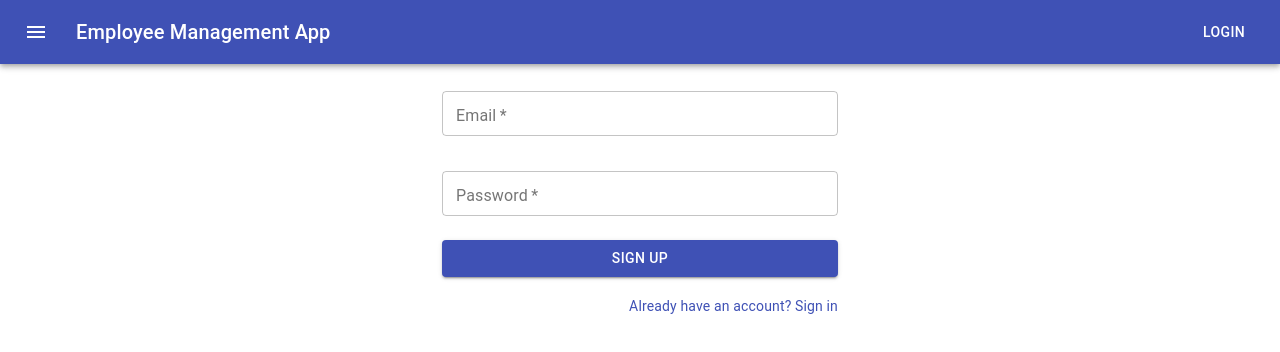
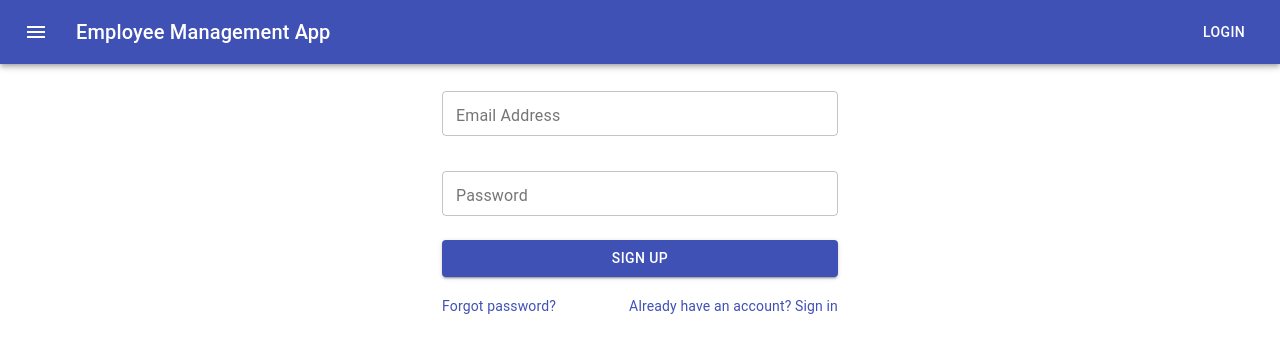
Before and after one commit to Vijay-001/Empoyee_Management_App, a React (Create React App) app: page /signup in a window 1280 px wide. Shown: the top 352 px of the page. Built offline with nearby package versions, Linux system fonts and the light colour scheme.

Commit message:
modify formik with yup validations

```diff
--- a/src/Component/AdminLogin.tsx
+++ b/src/Component/AdminLogin.tsx
@@ -8,13 +8,185 @@ import { IUser, LoginUser } from '../Reducer/userReducer';
 import { useDispatch } from 'react-redux';
 import { useAppSelector } from '../Reducer/reducerHooks';
 import { Redirect } from 'react-router-dom';
-import { Formik, FormikHelpers, FormikProps, Form, Field } from "formik";
-import { FormTextField } from "./FormTextField";
-import * as yup from "yup";
+import { FormikProps, withFormik } from "formik";
+import * as Yup from "yup";
+import { TextField } from '@material-ui/core';
 
 
 
 
+interface FormValues {
+    email: string;
+    password: string;
+}
+
+interface OtherProps {
+    title?: string;
+    userInfo: IUser
+}
+
+interface MyFormProps {
+    initialEmail?: string;
+    initialPassword?: string;
+    userInfo: IUser
+}
+
+
+
+
+const AdminLoginForm = (props: OtherProps & FormikProps<FormValues>) => {
+
+    const {
+        values,
+        errors,
+        touched,
+        handleChange,
+        handleBlur,
+        handleSubmit,
+        isSubmitting,
+        userInfo
+    } = props;
+
+
+    const [userInfoState, setUserInfoState] = useState(userInfo);
+
+    const dispatch = useDispatch();
+
+
+    const onChangesValues = (fieldName: string, value: string) => {
+        setUserInfoState({
+            ...userInfoState,
+            [fieldName]: value
+        })
+    }
+
+    const CheckLogindetails = (e: React.FormEvent<HTMLFormElement>) => {
+        e.preventDefault();
+        handleSubmit();
+        dispatch(LoginUser(userInfoState));
+
+     }
+
+    // getting data from  reducer custom hooks
+
+    const { data } = useAppSelector((state) => state.users.users);
+    if (data[0] && typeof userInfoState !== 'undefined' && userInfoState !== null) {
+        return <Redirect to='/ViewEmployeeDetails' />
+    }
+
+
+
+    return (
+        <form onSubmit={CheckLogindetails}>
+            <Container component="main" maxWidth="xs">
+                <CssBaseline />
+                <p></p>
+                <p></p>
+                <p></p>
+                <p></p>
+                <Grid container spacing={2}>
+                    <Grid item xs={12}>
+                        <TextField
+                            variant="outlined"
+                            name="email"
+                            label="Email Address"
+                            size="small"
+                            margin="normal"
+                            onKeyUp={(event: any) => { onChangesValues('email', event.target.value) }}
+                            onBlur={handleBlur}
+                            value={values?.email}
+                            error={Boolean(touched.email && errors.email)}
+                            helperText={touched.email && errors.email}
+                            onChange={handleChange}
+                            fullWidth
+                        />
+                    </Grid>
+
+                    <Grid item xs={12}>
+                        <TextField
+                            variant="outlined"
+                            name="password"
+                            label="Password"
+                            margin="normal"
+                            size="small"
+                            onKeyUp={(event: any) => { onChangesValues('password', event.target.value) }}
+                            onChange={handleChange}
+                            onBlur={handleBlur}
+                            value={values?.password}
+                            error={Boolean(touched.password && errors.password)}
+                            helperText={touched.password && errors.password}
+                            fullWidth
+                        />
+                    </Grid>
+                </Grid>
+                <p></p>
+                <p></p>
+                <p></p>
+                <p></p>
+                <Button
+                    type="submit"
+                    fullWidth
+                    variant="contained"
+                    color="primary"
+                    disabled={
+                        isSubmitting ||
+                        !!(errors.email && touched.email) ||
+                        !!(errors.password && touched.password)
+                    }
+                >
+                    Sign In
+               </Button>
+                <p></p>
+                <p></p>
+                <Grid container>
+                    <Grid item xs>
+                        <Link href="#" variant="body2">
+                            Forgot password?
+              </Link>
+                    </Grid>
+                    <p></p>
+                    <p></p>
+                    <Grid item>
+                        <Link href="/signup" variant="body2">
+                            {"Don't have an account? Sign Up"}
+                        </Link>
+                    </Grid>
+                </Grid>
+            </Container>
+        </form>
+
+      )
+ }
+
+
+const AdminLogin = withFormik<MyFormProps, FormValues>({
+
+    mapPropsToValues: props => ({
+        email: props.initialEmail || "",
+        password: props.initialPassword || ""
+    }),
+
+    validationSchema: Yup.object().shape({
+        email: Yup.string().email("Email not valid").required("Email is required"),
+        password: Yup.string().required("Password is required")
+    }),
+
+    handleSubmit(
+        { email, password }: FormValues,
+        { props, setSubmitting, setErrors }
+    ) {
+        setSubmitting(false);
+        console.log(email, password);
+    }
+
+})(AdminLoginForm);
+
+export default AdminLogin;
+
+
+
+
+/*
 interface loginData {
 
     userInfo: IUser
@@ -150,5 +322,5 @@ const AdminLogin: React.FC<loginData> = props => {
          )
 }
 
-
-export default AdminLogin;
+*/
+/*export default AdminLogin; */
--- a/src/Component/FormTextField.tsx
+++ /dev/null
@@ -1,28 +0,0 @@
-import React from 'react'
-import { FieldProps, getIn } from 'formik'
-import { TextFieldProps, TextField } from '@material-ui/core'
-
-
-
-export const FormTextField: React.FC<FieldProps & TextFieldProps> = props => {
-
-    const isTouched = getIn(props.form.touched, props.field.name)
-    const errorMessage = getIn(props.form.errors, props.field.name)
-
-    const { error, helperText, field, form, ...rest } = props
-
-
-    return (
-        <TextField
-            variant="outlined"
-            margin="normal"
-            required
-            fullWidth
-            error={error ?? Boolean(isTouched && errorMessage)}
-            helperText={helperText ?? ((isTouched && errorMessage) ? errorMessage : undefined)}
-
-            {...rest}
-            {...field}
-        />
-    )
-}
--- a/src/Component/SignUp.tsx
+++ b/src/Component/SignUp.tsx
@@ -2,26 +2,15 @@ import React, { useState } from 'react';
 import Button from '@material-ui/core/Button';
 import CssBaseline from '@material-ui/core/CssBaseline';
 import Container from '@material-ui/core/Container';
-
-
 import Link from '@material-ui/core/Link';
 import Grid from '@material-ui/core/Grid';
 import { IUser, Signupdata } from '../Reducer/userReducer';
 import { useDispatch } from 'react-redux';
 import { useAppSelector } from '../Reducer/reducerHooks';
 import { Redirect } from 'react-router-dom';
-import { Formik, FormikHelpers, FormikProps, Form, Field } from "formik";
-import { FormTextField } from "./FormTextField";
-import * as yup from "yup";
-
-
-
-
-
-  interface IProps {
-
-         userInfo : IUser
-     }
+import {  FormikProps, withFormik } from "formik";
+import * as Yup from "yup";
+import { TextField } from '@material-ui/core';
 
 
 
@@ -30,18 +19,33 @@ interface FormValues {
     password: string;
 }
 
+interface OtherProps {
+    title?: string;
+    userInfo: IUser
+}
 
-// the Formik component supports yup validation out-of-the-box via the `validationSchema` prop
-const validationSchema = yup.object().shape({
-    email: yup.string().required("Required"),
-    password: yup.string().required("Required")
-});
+interface MyFormProps {
+    initialEmail?: string;
+    initialPassword?: string;
+    userInfo: IUser
+}
 
 
-const SignUp: React.FC <IProps> = props => {
+
+const SignUpForm = (props: OtherProps & FormikProps<FormValues>) => {
+
+    const {
+        values,
+        errors,
+        touched,
+        handleChange,
+        handleBlur,
+        isSubmitting,
+        handleSubmit,
+        userInfo
+    } = props;
 
 
-    const { userInfo } = props;
 
     const [userInfoState, setuserInfoState] = useState(userInfo);
 
@@ -55,14 +59,12 @@ const SignUp: React.FC <IProps> = props => {
         })
     }
 
-    const RegisteredEmployee = () => {
-        if (typeof userInfoState !== 'undefined' && userInfoState !== null) {
+    const RegisteredEmployee = (e: React.FormEvent<HTMLFormElement>) => {
+        e.preventDefault();
         dispatch(Signupdata(userInfoState));
-        } else {
-            alert("Invalid sign-up details")
+        handleSubmit();
+
     }
-      }
-
 
     // getting data from  reducer custom hooks
     const { data } = useAppSelector((state) => state.users.users);
@@ -70,58 +72,49 @@ const SignUp: React.FC <IProps> = props => {
         return <Redirect to='/adminlogin' />
     }
 
-
     return (
+        <form onSubmit={RegisteredEmployee}>
             <Container component="main" maxWidth="xs">
                 <CssBaseline />
                 <p></p>
                 <p></p>
                 <p></p>
                 <p></p>
-                <p></p>
-                <Formik
-                    initialValues={{
-                        email: "",
-                        password: ""
-                    }}
-                    validationSchema={validationSchema}
-                    onSubmit={(
-                        values: FormValues,
-                        formikHelpers: FormikHelpers<FormValues>
-                    ) => {
-                        formikHelpers.setSubmitting(false);
-                    }}
-                >
-                    {(formikProps: FormikProps<FormValues>) => (
-                        <Form noValidate autoComplete="off">
-
-
                 <Grid container spacing={2}>
                     <Grid item xs={12}>
-                    <Field
+                        <TextField
+                            variant="outlined"
                             name="email"
-                        label="Email"
+                            label="Email Address"
                             size="small"
-                        value={userInfoState?.email}
-                        component={FormTextField}
+                            margin="normal"
                             onKeyUp={(event: any) => { getOnchangeValues('email', event.target.value) }}
+                            onBlur={handleBlur}
+                            value={values?.email}
+                            error={Boolean(touched.email && errors.email)}
+                            helperText={touched.email && errors.email}
+                            onChange={handleChange}
+                            fullWidth
                         />
+                    </Grid>
 
-
-                    </Grid>
                     <Grid item xs={12}>
-                        <Field
+                        <TextField
+                            variant="outlined"
                             name="password"
                             label="Password"
+                            margin="normal"
                             size="small"
-                            value={userInfoState?.password}
-                            component={FormTextField}
                             onKeyUp={(event: any) => { getOnchangeValues('password', event.target.value) }}
+                            onChange={handleChange}
+                            onBlur={handleBlur}
+                            value={values?.password}
+                            error={Boolean(touched.password && errors.password)}
+                            helperText={touched.password && errors.password}
+                            fullWidth
                         />
-
                     </Grid>
                 </Grid>
-                <p></p>
                 <p></p>
                 <p></p>
                 <p></p>
@@ -131,28 +124,59 @@ const SignUp: React.FC <IProps> = props => {
                     fullWidth
                     variant="contained"
                     color="primary"
-                    onClick={RegisteredEmployee}
+                    disabled={
+                        isSubmitting ||
+                        !!(errors.email && touched.email) ||
+                        !!(errors.password && touched.password)
+                    }
                 >
                     Sign Up
                </Button>
                 <p></p>
                 <p></p>
+                <Grid container>
+                    <Grid item xs>
+                        <Link href="#" variant="body2">
+                            Forgot password?
+              </Link>
+                    </Grid>
                     <p></p>
                     <p></p>
-                <Grid container justifyContent="flex-end">
                     <Grid item>
                         <Link href="/adminlogin" variant="body2">
-                            Already have an account? Sign in
+                            {"Already have an account? Sign in"}
                         </Link>
                     </Grid>
                 </Grid>
-                     </Form>
-                    )}
-                </Formik>
             </Container>
+        </form>
+
     )
 }
 
 
+const SignUp = withFormik<MyFormProps, FormValues>({
+
+    mapPropsToValues: props => ({
+        email: props.initialEmail || "",
+        password: props.initialPassword || ""
+    }),
+
+    validationSchema: Yup.object().shape({
+        email: Yup.string().email("Email not valid").required("Email is required"),
+        password: Yup.string().required("Password is required")
+    }),
+
+
+
+    handleSubmit(
+        { email, password }: FormValues,
+        { props, setSubmitting, setErrors }
+    ) {
+        setSubmitting(false);
+        console.log(email, password);
+    }
+
+})(SignUpForm);
 
 export default SignUp;
```
Lines whose indentation alone changed are shown as unchanged.
